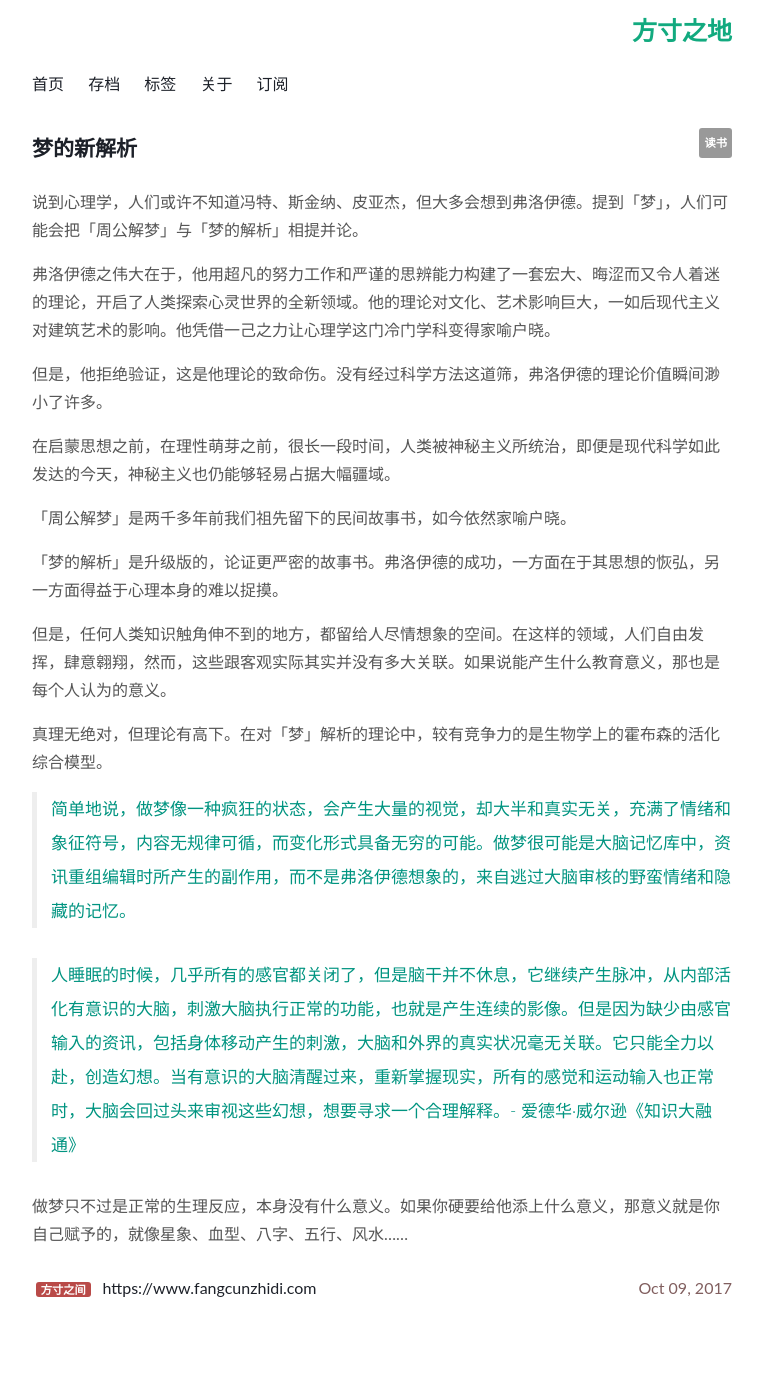
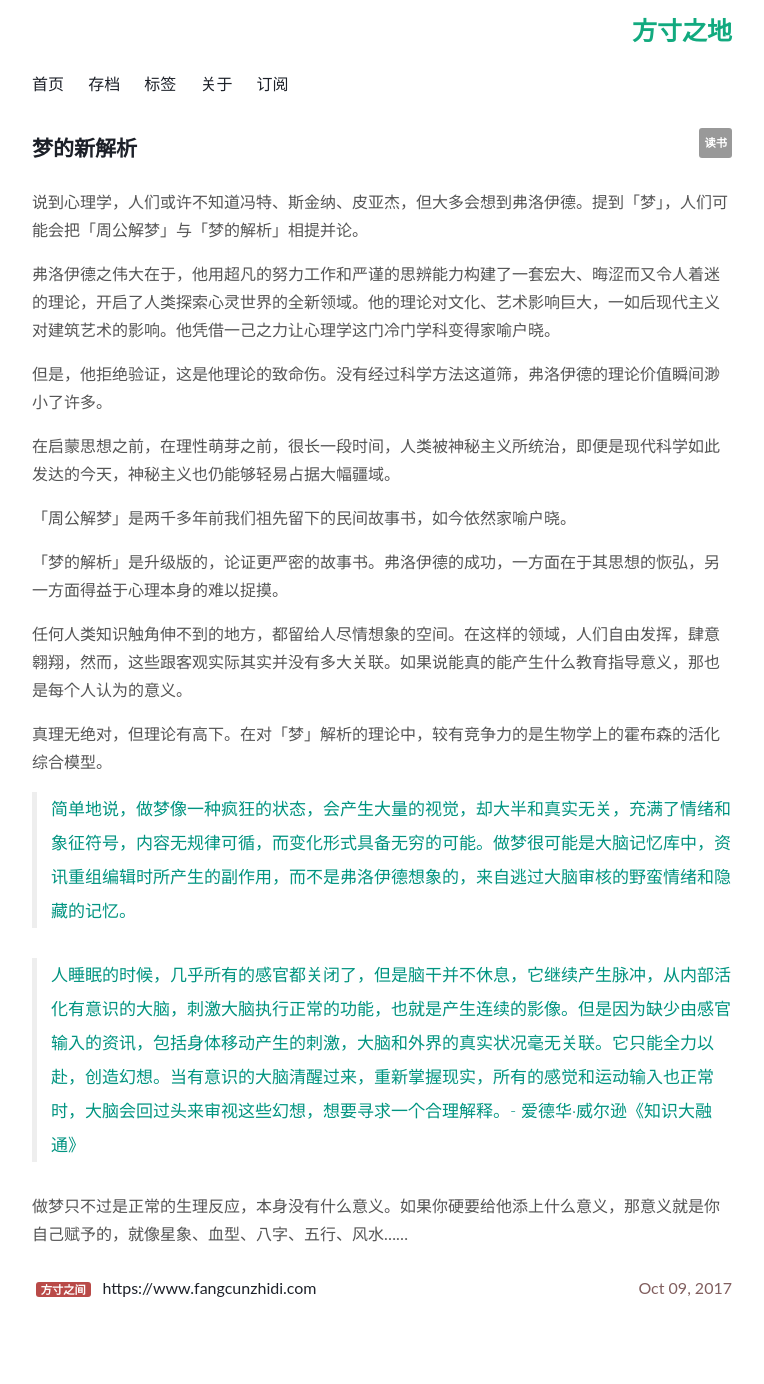
Before and after one commit to Turbo-Snail/ReadingCard, a Jekyll site: the page built from _posts/2017-10-09-New-Analysis-for-Dream.md, in a window 1280 px wide. Shown: the whole page, without its empty margins (258-1022 px from the left). Built offline with Jekyll 4.4.1, drawn with Linux system fonts in a browser that asks for light colours; comment, search, counter and statistics services are not loaded.

Commit message:
Update 2017-10-09-New-Analysis-for-Dream.md

```diff
--- a/_posts/2017-10-09-New-Analysis-for-Dream.md
+++ b/_posts/2017-10-09-New-Analysis-for-Dream.md
@@ -20,7 +20,7 @@ published: true
 
 「梦的解析」是升级版的，论证更严密的故事书。弗洛伊德的成功，一方面在于其思想的恢弘，另一方面得益于心理本身的难以捉摸。
 
-但是，任何人类知识触角伸不到的地方，都留给人尽情想象的空间。在这样的领域，人们自由发挥，肆意翱翔，然而，这些跟客观实际其实并没有多大关联。如果说能产生什么教育意义，那也是每个人认为的意义。
+任何人类知识触角伸不到的地方，都留给人尽情想象的空间。在这样的领域，人们自由发挥，肆意翱翔，然而，这些跟客观实际其实并没有多大关联。如果说能真的能产生什么教育指导意义，那也是每个人认为的意义。
 
 真理无绝对，但理论有高下。在对「梦」解析的理论中，较有竞争力的是生物学上的霍布森的活化综合模型。
 
```
